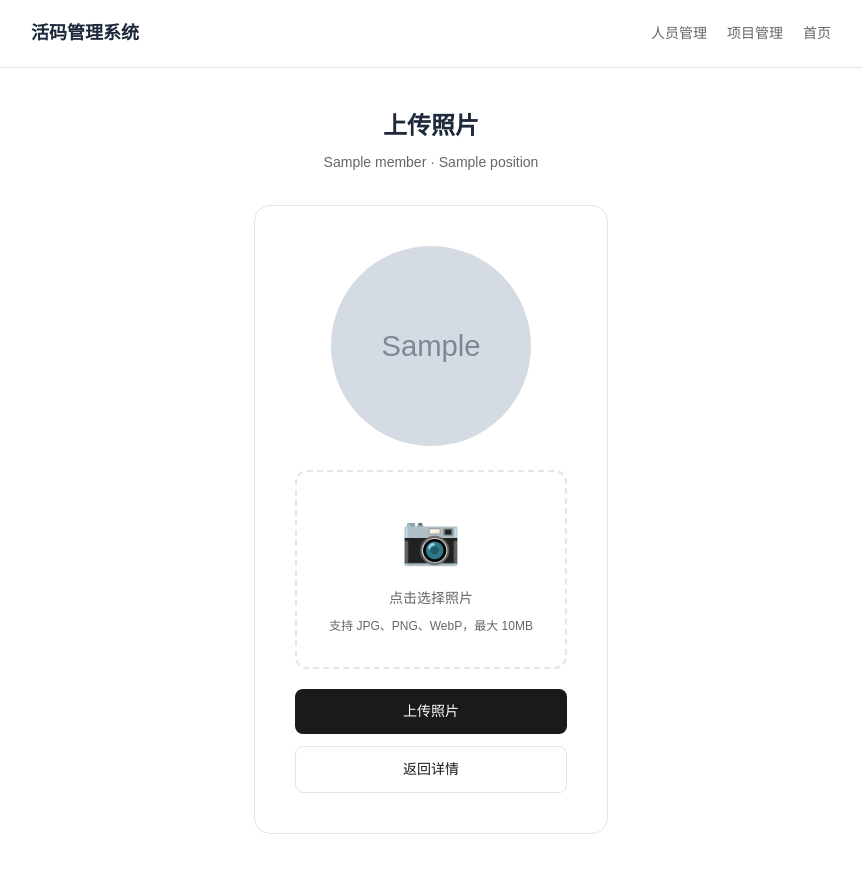
After one commit to 1452388/Project1, a Python web app: template app/templates/admin/team_upload_photo.html in a window 1280 px wide. The commit adds this page. Shown: the whole page, without its empty margins (209-1071 px from the left). Run offline with Jinja, Linux system fonts and the light colour scheme; the template is opened without the code that fills it: most values are stand-ins (such as "Sample title", 1, 10 or a date in 2020); grey boxes marked "Sample" are stand-in pictures; some libraries are stand-ins or nearby versions.

Commit message:
feat: 新增独立照片上传页面，详情页跳转至上传页

```diff
--- /dev/null
+++ b/app/templates/admin/team_upload_photo.html
@@ -0,0 +1,137 @@
+{% extends "base.html" %}
+{% block title %}上传照片 - {{ member.name }}{% endblock %}
+
+{% block extra_css %}
+<style>
+    :root { --bg: #ffffff; --bg-alt: #f8f9fa; --card: #ffffff; --ink: #1a1a1a; --ink-soft: #666666; --line: #e5e5e5; }
+    [data-theme="dark"] { --bg: #0a0a0a; --bg-alt: #111111; --card: #141414; --ink: #f0f0f0; --ink-soft: #888888; --line: #222222; }
+    * { box-sizing: border-box; margin: 0; padding: 0; }
+    body { background: var(--bg); color: var(--ink); font-family: "Noto Sans SC", sans-serif; line-height: 1.6; }
+    a { color: inherit; text-decoration: none; }
+    .header { background: var(--bg); border-bottom: 1px solid var(--line); padding: 20px; }
+    .header-inner { max-width: 800px; margin: 0 auto; display: flex; justify-content: space-between; align-items: center; }
+    .logo { font-size: 18px; font-weight: 700; }
+    .nav { display: flex; gap: 20px; }
+    .nav a { color: var(--ink-soft); font-size: 14px; }
+    .nav a:hover { color: var(--ink); }
+    .main { max-width: 600px; margin: 0 auto; padding: 40px 24px; }
+    .page-title { font-size: 24px; font-weight: 700; margin-bottom: 8px; text-align: center; }
+    .page-subtitle { color: var(--ink-soft); font-size: 14px; margin-bottom: 32px; text-align: center; }
+    .upload-card { background: var(--card); border: 1px solid var(--line); border-radius: 16px; padding: 40px; }
+    .avatar-preview { width: 200px; height: 200px; border-radius: 50%; overflow: hidden; margin: 0 auto 24px; background: var(--bg-alt); display: flex; align-items: center; justify-content: center; }
+    .avatar-preview img { width: 100%; height: 100%; object-fit: cover; }
+    .avatar-preview .placeholder { font-size: 64px; color: var(--ink-soft); }
+    .upload-area { border: 2px dashed var(--line); border-radius: 12px; padding: 32px; text-align: center; cursor: pointer; transition: all 0.2s; margin-bottom: 20px; }
+    .upload-area:hover { border-color: var(--ink-soft); background: var(--bg-alt); }
+    .upload-area-icon { font-size: 48px; margin-bottom: 12px; }
+    .upload-area-text { color: var(--ink-soft); font-size: 14px; }
+    .upload-area-hint { color: var(--ink-soft); font-size: 12px; margin-top: 8px; }
+    .btn { padding: 12px 24px; border-radius: 8px; font-size: 14px; font-weight: 500; cursor: pointer; border: none; transition: all 0.2s; width: 100%; }
+    .btn-primary { background: var(--ink); color: var(--bg); }
+    .btn-primary:hover { opacity: 0.9; }
+    .btn-primary:disabled { opacity: 0.4; cursor: not-allowed; }
+    .btn-outline { background: transparent; border: 1px solid var(--line); color: var(--ink); display: block; text-align: center; margin-top: 12px; }
+    .btn-outline:hover { border-color: var(--ink); }
+    .preview-desc { color: var(--ink-soft); font-size: 13px; margin-top: 8px; }
+    .success-message { color: #2e7d32; font-size: 14px; text-align: center; padding: 12px; background: #e8f5e9; border-radius: 8px; margin-bottom: 16px; }
+    [data-theme="dark"] .success-message { background: #1b3a1b; color: #66bb6a; }
+</style>
+{% endblock %}
+
+{% block body %}
+<header class="header">
+    <div class="header-inner">
+        <a href="/" class="logo">活码管理系统</a>
+        <nav class="nav">
+            <a href="/manage/team" class="nav-link active">人员管理</a>
+            <a href="/manage/projects" class="nav-link">项目管理</a>
+            <a href="/" class="nav-link">首页</a>
+        </nav>
+    </div>
+</header>
+
+<main class="main">
+    <h1 class="page-title">上传照片</h1>
+    <p class="page-subtitle">{{ member.name }} · {{ member.position or '未设置职位' }}</p>
+
+    <div class="upload-card">
+        <div class="avatar-preview" id="avatarPreview">
+            {% if member.avatar_url %}
+            <img src="{{ member.avatar_url }}" alt="{{ member.name }}">
+            {% else %}
+            <div class="placeholder">📷</div>
+            {% endif %}
+        </div>
+
+        {% if success %}
+        <div class="success-message">✅ 照片上传成功！</div>
+        {% endif %}
+
+        <form method="post" enctype="multipart/form-data" id="uploadForm">
+            <div class="upload-area" id="uploadArea" onclick="document.getElementById('fileInput').click()">
+                <div class="upload-area-icon">📷</div>
+                <div class="upload-area-text" id="uploadText">点击选择照片</div>
+                <div class="upload-area-hint" id="uploadHint">支持 JPG、PNG、WebP，最大 10MB</div>
+            </div>
+            <input type="file" id="fileInput" name="file" accept="image/*" style="display:none;" required>
+
+            <div id="previewSection" style="display:none; margin-bottom: 16px; text-align: center;">
+                <img id="previewImage" style="max-width: 200px; max-height: 200px; border-radius: 12px; border: 1px solid var(--line);">
+                <div class="preview-desc" id="fileName"></div>
+            </div>
+
+            <button type="submit" class="btn btn-primary" id="submitBtn">上传照片</button>
+        </form>
+
+        <a href="/manage/team/{{ member.code }}" class="btn btn-outline">返回详情</a>
+    </div>
+</main>
+
+<script>
+document.getElementById('fileInput').addEventListener('change', function(e) {
+    const file = e.target.files[0];
+    if (!file) return;
+    document.getElementById('uploadText').textContent = file.name;
+    document.getElementById('uploadHint').textContent = (file.size / 1024).toFixed(1) + ' KB';
+    document.getElementById('previewSection').style.display = 'block';
+    document.getElementById('fileName').textContent = file.name;
+    const reader = new FileReader();
+    reader.onload = function(e) {
+        document.getElementById('previewImage').src = e.target.result;
+    };
+    reader.readAsDataURL(file);
+});
+
+document.getElementById('uploadForm').addEventListener('submit', async function(e) {
+    e.preventDefault();
+    const file = document.getElementById('fileInput').files[0];
+    if (!file) return;
+    const formData = new FormData();
+    formData.append('file', file);
+    document.getElementById('submitBtn').disabled = true;
+    document.getElementById('submitBtn').textContent = '上传中...';
+    try {
+        const resp = await fetch('/api/v1/team/{{ member.id }}/avatar', {
+            method: 'POST',
+            body: formData
+        });
+        const data = await resp.json();
+        if (resp.ok) {
+            document.getElementById('avatarPreview').innerHTML = '<img src="' + data.头像地址 + '?t=' + Date.now() + '" alt="{{ member.name }}">';
+            document.getElementById('submitBtn').textContent = '✅ 上传成功';
+            setTimeout(() => {
+                window.location.href = '/manage/team/{{ member.code }}';
+            }, 1500);
+        } else {
+            alert('上传失败：' + (data.detail || '未知错误'));
+            document.getElementById('submitBtn').disabled = false;
+            document.getElementById('submitBtn').textContent = '上传照片';
+        }
+    } catch (err) {
+        alert('上传失败：网络错误');
+        document.getElementById('submitBtn').disabled = false;
+        document.getElementById('submitBtn').textContent = '上传照片';
+    }
+});
+</script>
+{% endblock %}
```
Also changed, not shown: app/api/team_pages.py (+21 -0 lines), app/templates/admin/team_detail.html (+1 -24 lines).
